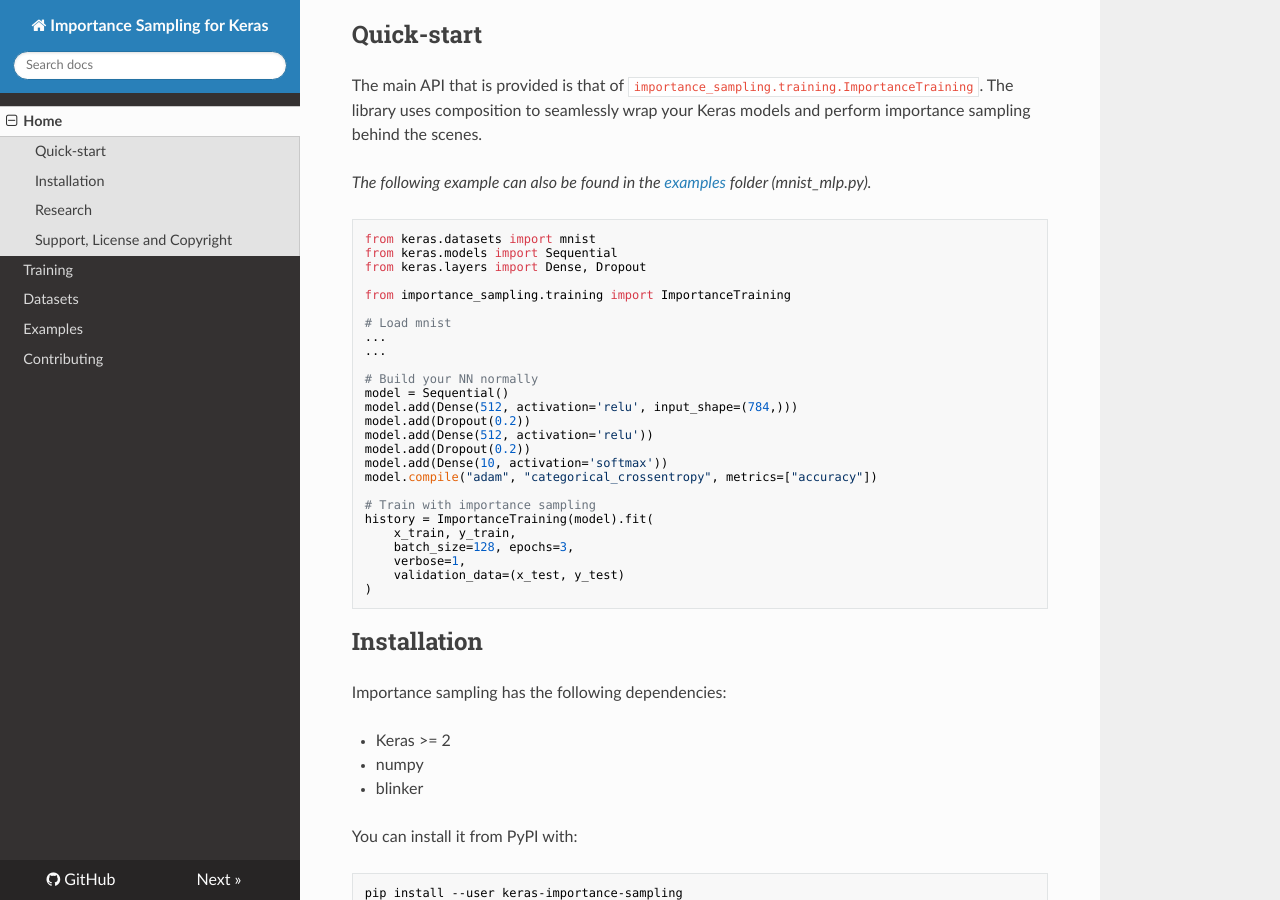
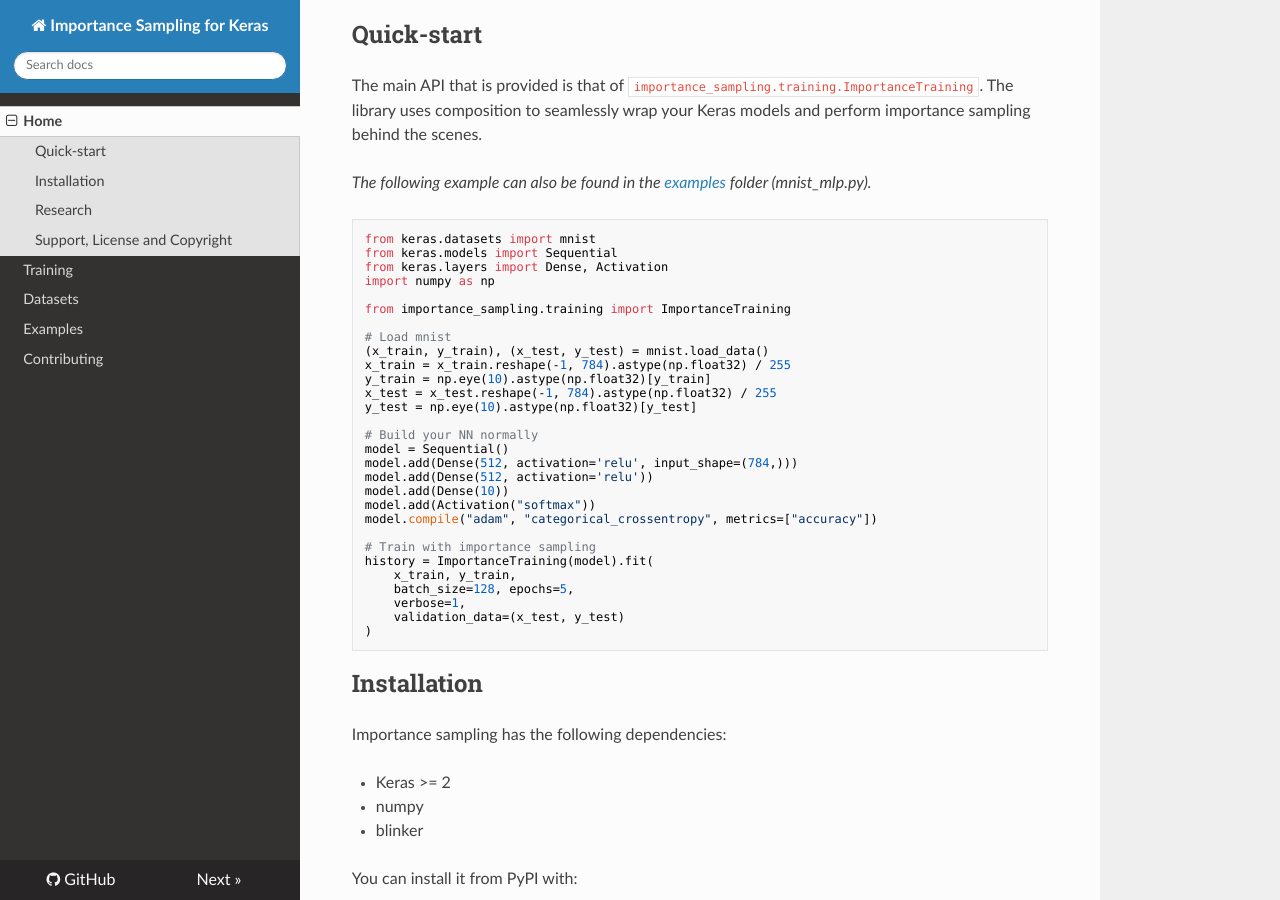
Before and after one commit to idiap/importance-sampling, an MkDocs documentation site: the page built from docs/index.md, in a window 1280 px wide and 900 px high, scrolled down 454 px. Built offline with MkDocs 1.6.1, drawn with Linux system fonts in a browser that asks for light colours; nearby versions of some CDN libraries; old or Windows-style settings are respelled for this version of MkDocs.

Commit message:
Update the default example

````diff
--- a/docs/index.md
+++ b/docs/index.md
@@ -28,27 +28,30 @@ folder (mnist_mlp.py).*
 ```python
 from keras.datasets import mnist
 from keras.models import Sequential
-from keras.layers import Dense, Dropout
+from keras.layers import Dense, Activation
+import numpy as np
 
 from importance_sampling.training import ImportanceTraining
 
 # Load mnist
-...
-...
+(x_train, y_train), (x_test, y_test) = mnist.load_data()
+x_train = x_train.reshape(-1, 784).astype(np.float32) / 255
+y_train = np.eye(10).astype(np.float32)[y_train]
+x_test = x_test.reshape(-1, 784).astype(np.float32) / 255
+y_test = np.eye(10).astype(np.float32)[y_test]
 
 # Build your NN normally
 model = Sequential()
 model.add(Dense(512, activation='relu', input_shape=(784,)))
-model.add(Dropout(0.2))
 model.add(Dense(512, activation='relu'))
-model.add(Dropout(0.2))
-model.add(Dense(10, activation='softmax'))
+model.add(Dense(10))
+model.add(Activation("softmax"))
 model.compile("adam", "categorical_crossentropy", metrics=["accuracy"])
 
 # Train with importance sampling
 history = ImportanceTraining(model).fit(
     x_train, y_train,
-    batch_size=128, epochs=3,
+    batch_size=128, epochs=5,
     verbose=1,
     validation_data=(x_test, y_test)
 )
````
